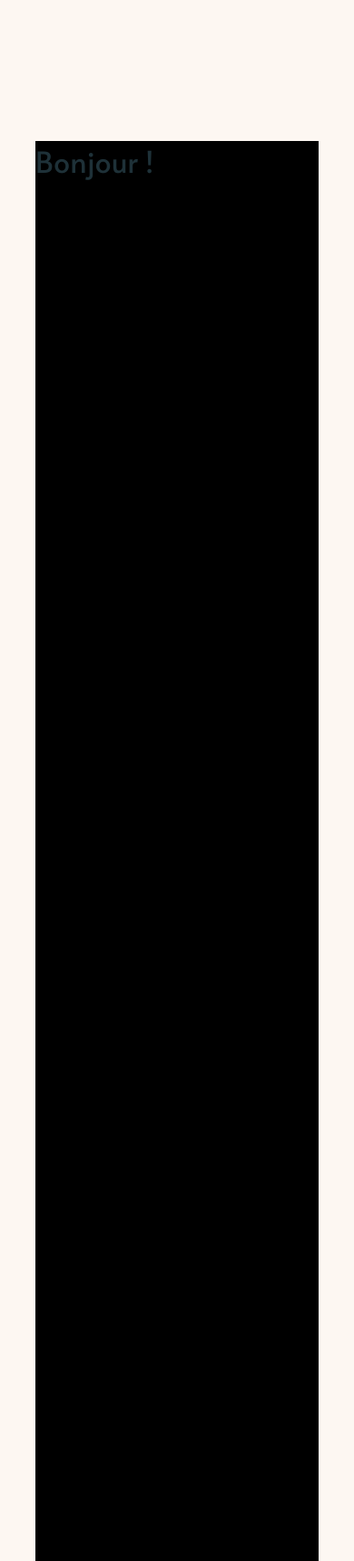
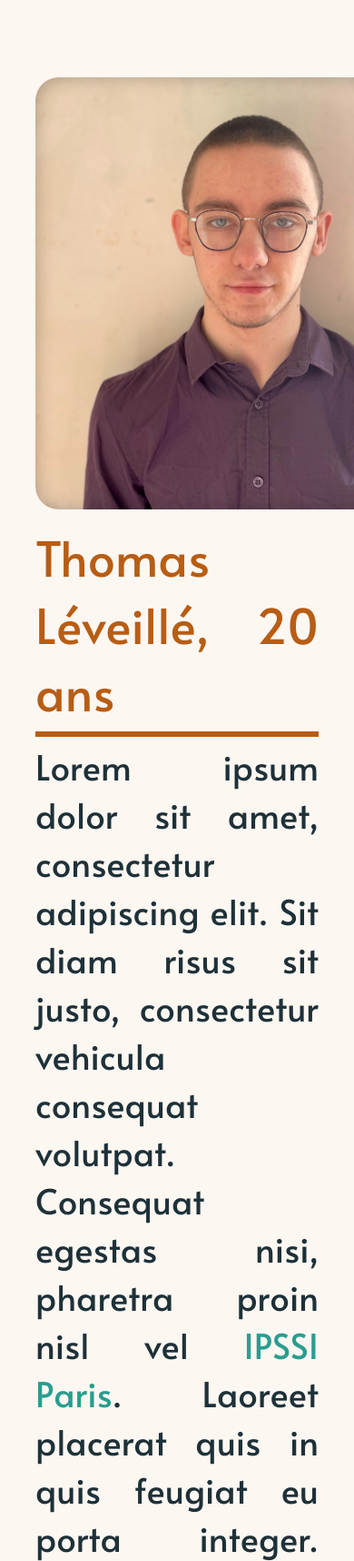
Before and after one commit to ThomasLvll/portfolio, a PHP site: page / in a window 390 px wide; the page is wider, and only the part inside the window is pictured. Shown: the part 235-1951 px from the top of that part at 91% size. Run offline with PHP 8.4, Linux system fonts and the light colour scheme.

Commit message:
responsive & dark theme improvements

```diff
--- a/index.php
+++ b/index.php
@@ -15,6 +15,7 @@ if (isset($_GET["lang"]))
         <!-- external CSS goes below -->
         <link rel="stylesheet" type="text/css" href="/res/css/index.css?v=<?= time() ?>" />
         <link rel="stylesheet" type="text/css" href="/res/css/index.dark.css?v=<?= time() ?>" media="(prefers-color-scheme: dark)" />
+        <link rel="stylesheet" type="text/css" href="/res/css/index.1024px.css?v=<?= time() ?>" media="(max-width: 1024px)" />
     </head>
     <body>
         <div id="topbar"><div id="topbar-nav-menu">
@@ -26,11 +27,15 @@ if (isset($_GET["lang"]))
             <span id="header-title">Développeur Fullstack</span>
             <div id="front-wave"><?= file_get_contents("./res/img/front-wave.svg") ?></div>
     </div>
-        <div id="content-flow">Bonjour !
+        <div id="content-flow">
+            <div id="about-me" class="anchor">
+                <div id="profile-picture"></div>
+                <div id="profile-description"><span class="title">Thomas Léveillé, 20 ans</span class="content">Lorem ipsum dolor sit amet, consectetur adipiscing elit. Sit diam risus sit justo, consectetur vehicula consequat volutpat. Consequat egestas nisi, pharetra proin nisl vel <a target="_blank" href="https://www.ecole-ipssi.com">IPSSI Paris</a>. Laoreet placerat quis in quis feugiat eu porta integer. Quisque eget dictum elementum consectetur gravida. Praesent. Texte de remplissage pour voir la taille du cadre.<span></span></div>
+            </div>
         </div>
 
         <!-- external JS goes below -->
-        <script type="text/javascript" src="/src/js/wavery/wavery.min.js"></script><!-- https://github.com/up2pixy/wavery -->
+        <!-- <script type="text/javascript" src="/src/js/wavery/wavery.min.js"></script> https://github.com/up2pixy/wavery -->
         <script type="text/javascript" src="/res/js/index.js?v=<?= time() ?>"></script>
     </body>
 </html>
--- /dev/null
+++ b/res/css/index.1024px.css
@@ -0,0 +1,34 @@
+html,
+body {
+  font-size: 38px; }
+
+#topbar {
+  font-size: 1.2em;
+  padding: 20px 0;
+  overflow-x: scroll; }
+
+#header {
+  height: 60vw; }
+  #header #back-wave > svg,
+  #header #front-wave > svg {
+    height: 20vw; }
+  #header #header-title {
+    top: 20vw; }
+
+.anchor {
+  padding-top: 12vw; }
+
+#content-flow {
+  top: 10vw; }
+  #content-flow #about-me {
+    flex-direction: column; }
+    #content-flow #about-me #profile-picture {
+      width: 12.5em;
+      height: 12.5em;
+      margin-right: auto;
+      margin-bottom: 4vw; }
+    #content-flow #about-me #profile-description .title {
+      margin-left: auto;
+      margin-right: auto; }
+
+/*# sourceMappingURL=index.1024px.css.map */
--- a/res/css/index.css
+++ b/res/css/index.css
@@ -8,9 +8,25 @@ body {
   font-family: 'Alata', sans-serif;
   font-style: normal;
   font-weight: normal;
-  font-size: 32px;
+  font-size: 24px;
   background: #fdf7f2;
   color: #1e3138; }
+
+a {
+  text-decoration: none;
+  color: #2a9d8f; }
+
+a:hover,
+a:focus {
+  text-decoration: underline; }
+
+a:active {
+  color: #1b655c;
+  transition: all 200ms ease; }
+
+.title {
+  color: #b85d14;
+  font-size: 1.4em; }
 
 #topbar {
   position: fixed;
@@ -19,14 +35,13 @@ body {
   left: 0;
   width: 100%;
   padding: 8px 0;
-  font-size: .75em;
+  font-size: 1em;
   background: rgba(255, 255, 255, 0.5);
   border-radius: 0 0 10px 10px;
   backdrop-filter: blur(15px);
   -webkit-backdrop-filter: blur(15px); }
   #topbar #topbar-nav-menu {
-    text-align: center;
-    line-height: 1em; }
+    text-align: center; }
     #topbar #topbar-nav-menu a {
       color: inherit;
       text-decoration: none; }
@@ -35,15 +50,16 @@ body {
     #topbar #topbar-nav-menu span.active,
     #topbar #topbar-nav-menu span:focus,
     #topbar #topbar-nav-menu span:hover {
+      transition: all 200ms ease;
       color: #6f5410; }
     #topbar #topbar-nav-menu a:not(:last-child) span {
-      border-right: solid 1px #1e3138; }
+      border-right: solid 0.05em #1e3138; }
 
 #header {
   position: relative;
   width: 100%;
   height: 50vw;
-  overflow-x: hidden; }
+  overflow: hidden; }
   #header > * {
     position: absolute;
     left: 0;
@@ -53,18 +69,21 @@ body {
     top: 0;
     height: 100%;
     background-image: url("/res/img/header-back.png");
+    background-position: center;
     background-size: cover;
-    background-position: center;
     background-repeat: no-repeat;
     filter: blur(4px);
     -webkit-filter: blur(4px); }
   #header #back-wave,
   #header #front-wave {
-    bottom: 0;
-    height: 24vw; }
-    #header #back-wave > svg > path,
-    #header #front-wave > svg > path {
-      fill: currentColor; }
+    bottom: -2vw;
+    height: fit-content; }
+    #header #back-wave > svg,
+    #header #front-wave > svg {
+      height: 30vw; }
+      #header #back-wave > svg > path,
+      #header #front-wave > svg > path {
+        fill: currentColor; }
   #header #back-wave {
     z-index: 1;
     color: #d6cbc2; }
@@ -79,13 +98,40 @@ body {
     text-align: center;
     color: #fdf7f2; }
 
+.anchor {
+  padding-top: 5vw; }
+
 #content-flow {
   position: relative;
   z-index: 4;
-  top: 50vw;
+  top: 20vw;
   margin: auto;
   width: 80vw;
-  height: 500vw;
-  background: black; }
+  height: 500vw; }
+  #content-flow #about-me {
+    display: flex; }
+    #content-flow #about-me #profile-picture {
+      width: 10em;
+      height: 10em;
+      margin: auto;
+      margin-right: 5vw;
+      background-color: #fff;
+      background-image: url("/res/img/profile-picture.jpeg");
+      background-position: center;
+      background-size: cover;
+      background-repeat: no-repeat;
+      box-shadow: inset 0 0 20px rgba(0, 0, 0, 0.25);
+      border-radius: 6.5vw;
+      flex-shrink: 0; }
+    #content-flow #about-me #profile-description {
+      text-align: justify;
+      margin: auto; }
+      #content-flow #about-me #profile-description .title {
+        display: block;
+        padding: 0;
+        margin-bottom: 0.12em;
+        padding-bottom: 0.12em;
+        width: fit-content;
+        border-bottom: solid 0.12em; }
 
 /*# sourceMappingURL=index.css.map */
--- a/res/css/index.dark.css
+++ b/res/css/index.dark.css
@@ -1,7 +1,29 @@
 @font-face {
   font-family: 'Alata';
   src: url("/res/font/Alata-Regular.ttf"); }
+html,
 body {
-  background: #121d21; }
+  background: #121d21;
+  color: #fff0cc; }
+
+a {
+  color: #9cc9c4; }
+
+.title {
+  color: #f4a261; }
+
+#topbar {
+  background: rgba(0, 0, 0, 0.5); }
+  #topbar #topbar-nav-menu span.active,
+  #topbar #topbar-nav-menu span:focus,
+  #topbar #topbar-nav-menu span:hover {
+    color: #fab09e; }
+  #topbar #topbar-nav-menu a:not(:last-child) span {
+    border-right: solid 0.05em #fff0cc; }
+
+#header #back-wave {
+  color: #2d4341; }
+#header #front-wave {
+  color: #121d21; }
 
 /*# sourceMappingURL=index.dark.css.map */
--- a/source/sass/common.scss
+++ b/source/sass/common.scss
@@ -23,6 +23,8 @@ $light-back2: #d6cbc2;
 $dark-back: #121d21;
 $dark-back2: #2d4341;
 
+$phone-size: 1024px;
+
 @mixin apple-style-blur($blur: 15px) {
     backdrop-filter: blur($blur);
     -webkit-backdrop-filter: blur($blur);
@@ -42,6 +44,17 @@ $dark-back2: #2d4341;
     -webkit-background-clip: text;
 }
 
+@mixin background-image($url) {
+    background-image: url($url);
+    background-position: center;
+    background-size: cover;
+    background-repeat: no-repeat;
+}
+
+@mixin interact-transition($properties: all, $delay: 200ms, $animation: ease) {
+    transition: $properties $delay $animation;
+}
+
 @font-face {
     font-family: 'Alata';
     src: url('/res/font/Alata-Regular.ttf');
--- /dev/null
+++ b/source/sass/index.1024px.scss
@@ -0,0 +1,51 @@
+html,
+body {
+    font-size: 38px;
+}
+
+#topbar {
+    font-size: 1.2em;
+    padding: 20px 0;
+    overflow-x: scroll;
+}
+
+#header {
+    height: 60vw;
+
+    #back-wave,
+    #front-wave {
+        > svg {
+            height: 20vw;
+        }
+    }
+
+    #header-title {
+        top: 20vw;
+    }
+}
+
+.anchor {
+    padding-top: 12vw;
+}
+
+#content-flow {
+    top: 10vw;
+
+    #about-me {
+        flex-direction: column;
+
+        #profile-picture {
+            width: 12.5em;
+            height: 12.5em;
+            margin-right: auto;
+            margin-bottom: 4vw;
+        }
+
+        #profile-description {
+            .title {
+                margin-left: auto;
+                margin-right: auto;
+            }
+        }
+    }
+}
--- a/source/sass/index.dark.scss
+++ b/source/sass/index.dark.scss
@@ -1,6 +1,42 @@
 @import 'common.scss';
 
 
+html,
 body {
     background: $dark-back;
+    color: $color3-6;
 }
+
+a {
+    color: $color2-6;
+}
+
+.title {
+    color: $color4-5;
+}
+
+#topbar {
+    background: rgba(0, 0, 0, .5);
+
+    #topbar-nav-menu {
+        span.active,
+        span:focus,
+        span:hover {
+            color: $color5-6;
+        }
+
+        a:not(:last-child) span {
+            border-right: solid .05em $color3-6;
+        }
+    }
+}
+
+#header {
+    #back-wave {
+        color: $dark-back2;
+    }
+
+    #front-wave {
+        color: $dark-back;
+    }
+}
--- a/source/sass/index.scss
+++ b/source/sass/index.scss
@@ -8,9 +8,29 @@ body {
     font-family: 'Alata', sans-serif;
     font-style: normal;
     font-weight: normal;
-    font-size: 32px;
+    font-size: 24px;
     background: $light-back;
     color: $color1-4;
+}
+
+a {
+    text-decoration: none;
+    color: $color2-5;
+}
+
+a:hover,
+a:focus {
+    text-decoration: underline;
+}
+
+a:active {
+    color: $color2-4;
+    @include interact-transition;
+}
+
+.title {
+    color: $color4-4;
+    font-size: 1.4em;
 }
 
 #topbar {
@@ -20,14 +40,14 @@ body {
     left: 0;
     width: 100%;
     padding: 8px 0;
-    font-size: .75em;
+    font-size: 1em;
     background: rgba(255, 255, 255, .5);
     border-radius: 0 0 10px 10px;
     @include apple-style-blur;
 
     #topbar-nav-menu {
         text-align: center;
-        line-height: 1em;
+        // line-height: 1em;
 
         a {
             @include no-link-style;
@@ -40,11 +60,12 @@ body {
         span.active,
         span:focus,
         span:hover {
+            @include interact-transition;
             color: $color3-4;
         }
 
         a:not(:last-child) span {
-            border-right: solid 1px $color1-4;
+            border-right: solid .05em $color1-4;
         }
     }
 }
@@ -53,7 +74,7 @@ body {
     position: relative;
     width: 100%;
     height: 50vw;
-    overflow-x: hidden;
+    overflow: hidden;
 
     > * {
         position: absolute;
@@ -65,20 +86,19 @@ body {
         z-index: 0;
         top: 0;
         height: 100%;
-        background-image: url('/res/img/header-back.png');
-        background-size: cover;
-        background-position: center;
-        background-repeat: no-repeat;
+        @include background-image('/res/img/header-back.png');
         filter: blur(4px);
         -webkit-filter: blur(4px);
     }
 
     #back-wave,
     #front-wave {
-        bottom: 0;
-        height: 24vw;
+        bottom: -2vw;
+        height: fit-content;
 
         > svg {
+            height: 30vw;
+
             > path {
                 fill: currentColor;
             }
@@ -105,12 +125,46 @@ body {
     }
 }
 
+.anchor {
+    padding-top: 5vw;
+}
+
 #content-flow {
     position: relative;
     z-index: 4;
-    top: 50vw;
+    top: 20vw;
     margin: auto;
     width: 80vw;
     height: 500vw;
-    background: black;
+
+    #about-me {
+        display: flex;
+
+        #profile-picture {
+            width: 10em;
+            height: 10em;
+            margin: auto;
+            margin-right: 5vw;
+            background-color: #fff;
+            @include background-image('/res/img/profile-picture.jpeg');
+            box-shadow: inset 0 0 20px rgba(0, 0, 0, .25);
+            border-radius: 6.5vw;
+            flex-shrink: 0;
+        }
+
+        #profile-description {
+            text-align: justify;
+            margin: auto;
+
+            .title {
+                display: block;
+                padding: 0;
+                $margin: .12em;
+                margin-bottom: $margin;
+                padding-bottom: $margin;
+                width: fit-content;
+                border-bottom: solid $margin;
+            }
+        }
+    }
 }
```
Also changed, not shown: res/img/back-wave.svg, res/img/front-wave.svg, res/img/profile-picture.jpeg (added), 4 other files.
